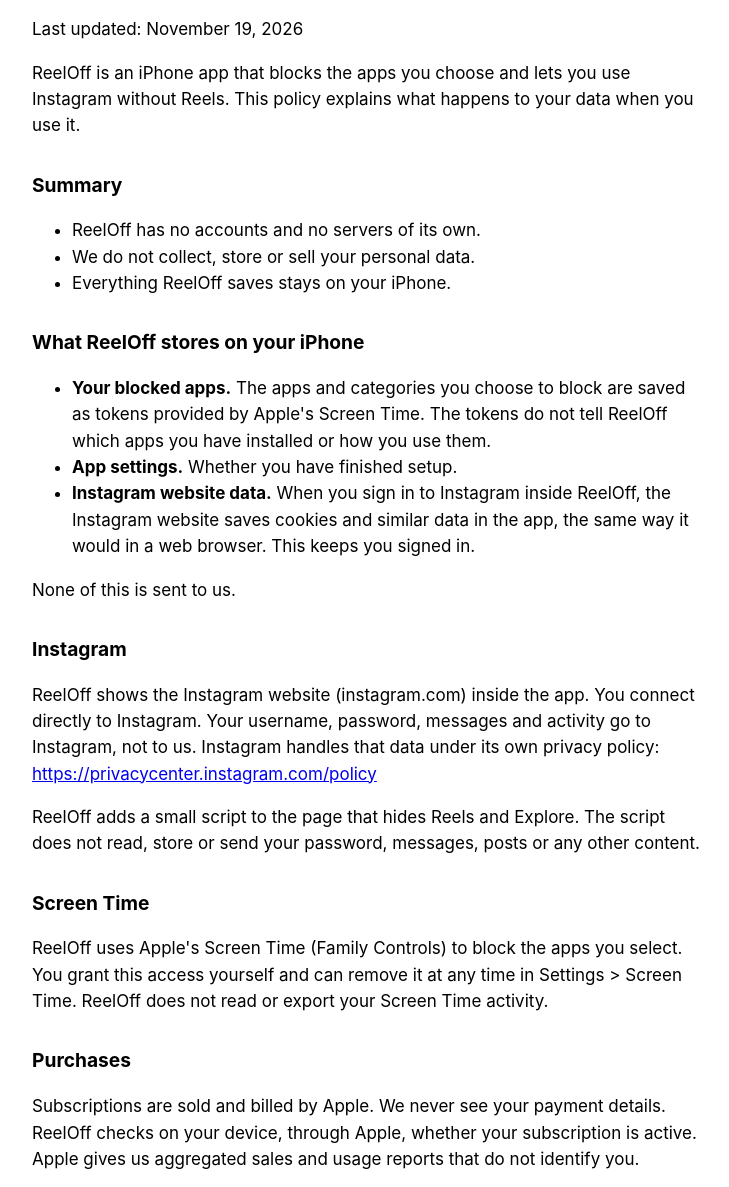
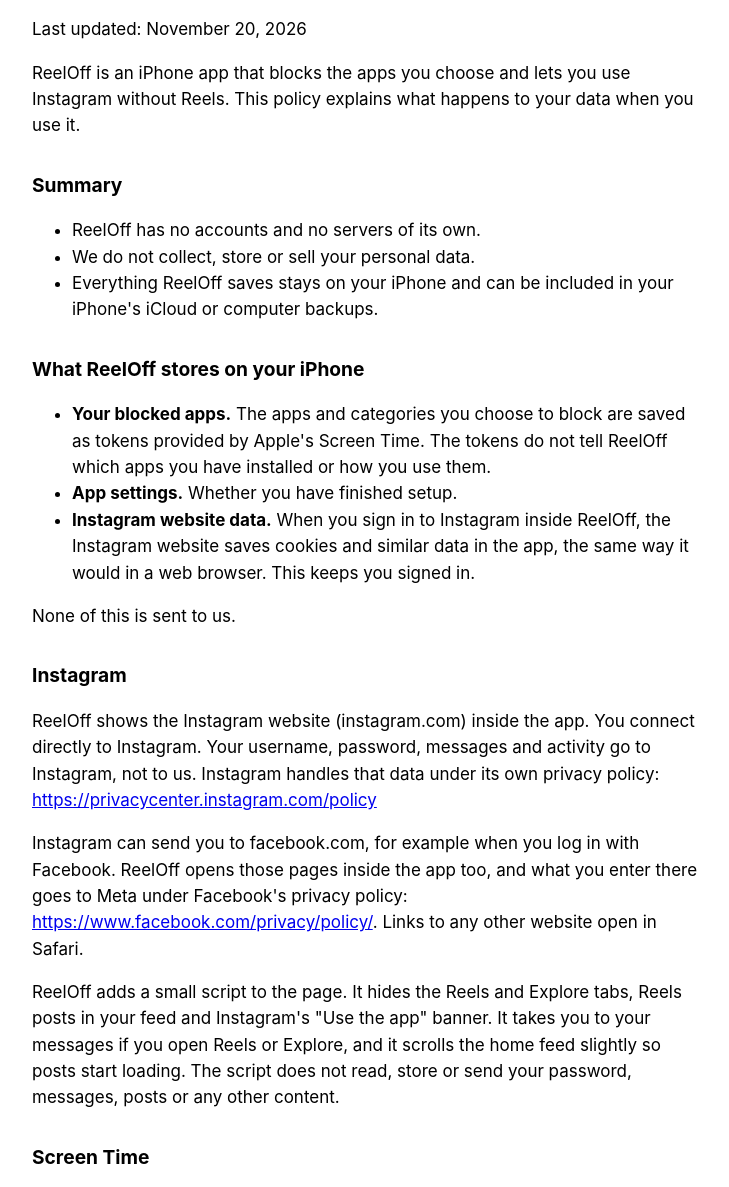
Before and after one commit to alprntrz/reeloff-privacy, a plain HTML site: page index.html in a window 1280 px wide. Shown: the part 99-1286 px from the top of the page, without its empty margins (272-1001 px from the left). Drawn offline with Linux system fonts and the light colour scheme.

Commit message:
docs: update privacy policy (Facebook, backups, page script)

```diff
--- a/index.html
+++ b/index.html
@@ -13,16 +13,17 @@ a { word-break: break-word; }
 </head>
 <body>
 <h1>ReelOff Privacy Policy</h1>
-<p>Last updated: November 19, 2026</p>
+<p>Last updated: November 20, 2026</p>
 <p>ReelOff is an iPhone app that blocks the apps you choose and lets you use Instagram without Reels. This policy explains what happens to your data when you use it.</p>
 <h2>Summary</h2>
-<ul><li>ReelOff has no accounts and no servers of its own.</li><li>We do not collect, store or sell your personal data.</li><li>Everything ReelOff saves stays on your iPhone.</li></ul>
+<ul><li>ReelOff has no accounts and no servers of its own.</li><li>We do not collect, store or sell your personal data.</li><li>Everything ReelOff saves stays on your iPhone and can be included in your iPhone&#x27;s iCloud or computer backups.</li></ul>
 <h2>What ReelOff stores on your iPhone</h2>
 <ul><li><strong>Your blocked apps.</strong> The apps and categories you choose to block are saved as tokens provided by Apple&#x27;s Screen Time. The tokens do not tell ReelOff which apps you have installed or how you use them.</li><li><strong>App settings.</strong> Whether you have finished setup.</li><li><strong>Instagram website data.</strong> When you sign in to Instagram inside ReelOff, the Instagram website saves cookies and similar data in the app, the same way it would in a web browser. This keeps you signed in.</li></ul>
 <p>None of this is sent to us.</p>
 <h2>Instagram</h2>
 <p>ReelOff shows the Instagram website (instagram.com) inside the app. You connect directly to Instagram. Your username, password, messages and activity go to Instagram, not to us. Instagram handles that data under its own privacy policy: <a href="https://privacycenter.instagram.com/policy">https://privacycenter.instagram.com/policy</a></p>
-<p>ReelOff adds a small script to the page that hides Reels and Explore. The script does not read, store or send your password, messages, posts or any other content.</p>
+<p>Instagram can send you to facebook.com, for example when you log in with Facebook. ReelOff opens those pages inside the app too, and what you enter there goes to Meta under Facebook&#x27;s privacy policy: <a href="https://www.facebook.com/privacy/policy/">https://www.facebook.com/privacy/policy/</a>. Links to any other website open in Safari.</p>
+<p>ReelOff adds a small script to the page. It hides the Reels and Explore tabs, Reels posts in your feed and Instagram&#x27;s &quot;Use the app&quot; banner. It takes you to your messages if you open Reels or Explore, and it scrolls the home feed slightly so posts start loading. The script does not read, store or send your password, messages, posts or any other content.</p>
 <h2>Screen Time</h2>
 <p>ReelOff uses Apple&#x27;s Screen Time (Family Controls) to block the apps you select. You grant this access yourself and can remove it at any time in Settings &gt; Screen Time. ReelOff does not read or export your Screen Time activity.</p>
 <h2>Purchases</h2>
@@ -32,7 +33,7 @@ a { word-break: break-word; }
 <h2>Children</h2>
 <p>ReelOff is not directed to children under 13, and we do not knowingly collect data from them.</p>
 <h2>Deleting your data</h2>
-<p>Delete ReelOff from your iPhone to remove everything it stored, including the Instagram sign-in saved in the app. To delete data held by Instagram, use Instagram&#x27;s own tools.</p>
+<p>Delete ReelOff from your iPhone to remove everything it stored there, including the Instagram sign-in saved in the app. Backups you made earlier keep their copy until you delete those backups. To delete data held by Instagram or Facebook, use their own tools.</p>
 <h2>Changes</h2>
 <p>If this policy changes, we will update this page and the date above.</p>
 <h2>Contact</h2>
```
